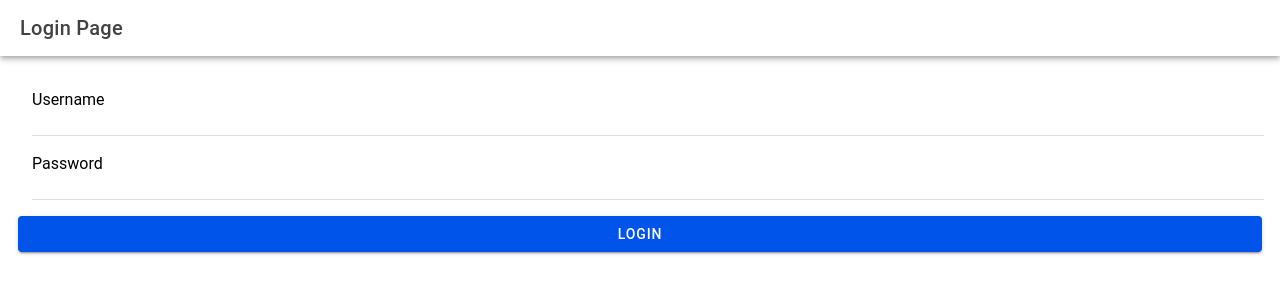
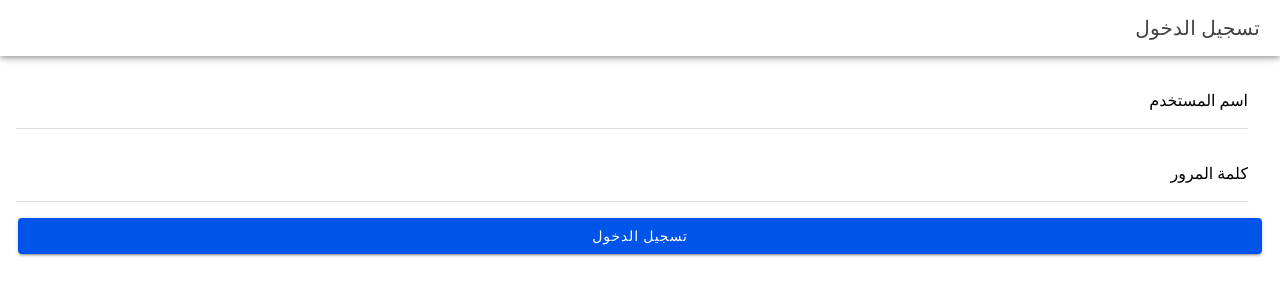
Before and after one commit to aliBlaybel/moj-test, a React (Vite) app: page /login in a window 1280 px wide. Shown: the top 300 px of the page. Built offline with nearby package versions, Linux system fonts and the light colour scheme.

Commit message:
fix design

```diff
--- a/index.html
+++ b/index.html
@@ -1,5 +1,5 @@
 <!DOCTYPE html>
-<html lang="en">
+<html lang="ar" dir="rtl">
   <head>
     <meta charset="utf-8" />
     <title>Ionic App</title>
--- a/src/pages/home/Home.tsx
+++ b/src/pages/home/Home.tsx
@@ -9,7 +9,7 @@ const Home: React.FC = () => {
         <IonPage>
             <IonHeader>
                 <IonToolbar>
-                    <IonTitle>Home</IonTitle>
+                    <IonTitle>الصفحة الرئيسية</IonTitle>
                 </IonToolbar>
             </IonHeader>
             <IonContent className="ion-padding">
--- a/src/pages/login/Login.tsx
+++ b/src/pages/login/Login.tsx
@@ -1,46 +1,68 @@
-import { IonPage, IonHeader, IonToolbar, IonTitle, IonContent, IonInput, IonButton, IonItem, IonLabel, IonToast } from '@ionic/react';
-import { useHistory } from 'react-router-dom';
 import React, { useState } from 'react';
+import {
+  IonPage,
+  IonContent,
+  IonHeader,
+  IonToolbar,
+  IonTitle,
+  IonInput,
+  IonItem,
+  IonLabel,
+  IonButton,
+  IonAlert
+} from '@ionic/react';
+import { useHistory } from 'react-router';
 
 const Login: React.FC = () => {
   const history = useHistory();
-    const [email, setEmail] = useState('');
+  const [username, setUsername] = useState('');
   const [password, setPassword] = useState('');
-    const [showToast, setShowToast] = useState(false);
+  const [showAlert, setShowAlert] = useState(false);
 
   const handleLogin = () => {
+    if (username === 'ali' && password === '123') {
       history.push('/home');
-        // if (email === 'ali' && password === '123') {
-        //     history.push('/home');
-        // } else {
-        //     setShowToast(true);
-        // }
+    } else {
+      setShowAlert(true);
+    }
   };
 
   return (
     <IonPage>
       <IonHeader>
         <IonToolbar>
-                    <IonTitle>Login Page</IonTitle>
+          <IonTitle>تسجيل الدخول</IonTitle>
         </IonToolbar>
       </IonHeader>
-            <IonContent className="ion-padding">
+      <IonContent className="ion-padding" fullscreen>
         <IonItem>
-                    <IonLabel position="floating">Username</IonLabel>
-                    <IonInput type="email" value={email} onIonChange={(e) => setEmail(e.detail.value!)} />
+          <IonInput label="اسم المستخدم" labelPlacement="floating"
+            value={username}
+            onIonChange={(e) => setUsername(e.detail.value!)}
+            clearInput={true}
+            type="text"
+          />
         </IonItem>
 
-                <IonItem>
-                    <IonLabel position="floating">Password</IonLabel>
-                    <IonInput type="password" value={password} onIonChange={(e) => setPassword(e.detail.value!)} />
+        <IonItem className='ion-margin-top'>
+          <IonInput label="كلمة المرور" labelPlacement="floating"
+            value={password}
+            clearInput={true}
+            onIonChange={(e) => setPassword(e.detail.value!)}
+            type="password"
+          />
         </IonItem>
-
-                <IonButton expand="block" className="ion-margin-top" onClick={handleLogin}>
-                    Login
+        <IonButton expand="block" onClick={handleLogin} className="ion-margin-top">
+          تسجيل الدخول
         </IonButton>
 
-                <IonToast isOpen={showToast} color="danger" duration={2000}
-                    message="Invalid credentials" onDidDismiss={() => setShowToast(false)} />
+        <IonAlert
+          isOpen={showAlert}
+          onDidDismiss={() => setShowAlert(false)}
+          header="خطأ"
+          message="اسم المستخدم أو كلمة المرور غير صحيحة"
+          buttons={['موافق']}
+        />
       </IonContent>
     </IonPage>
   );
```
Lines whose indentation alone changed are shown as unchanged.
